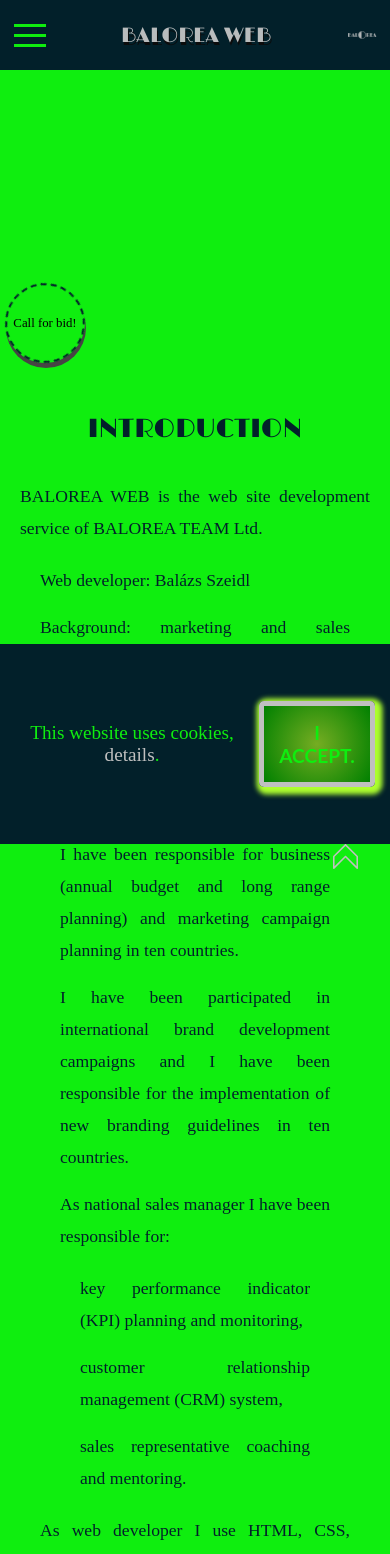
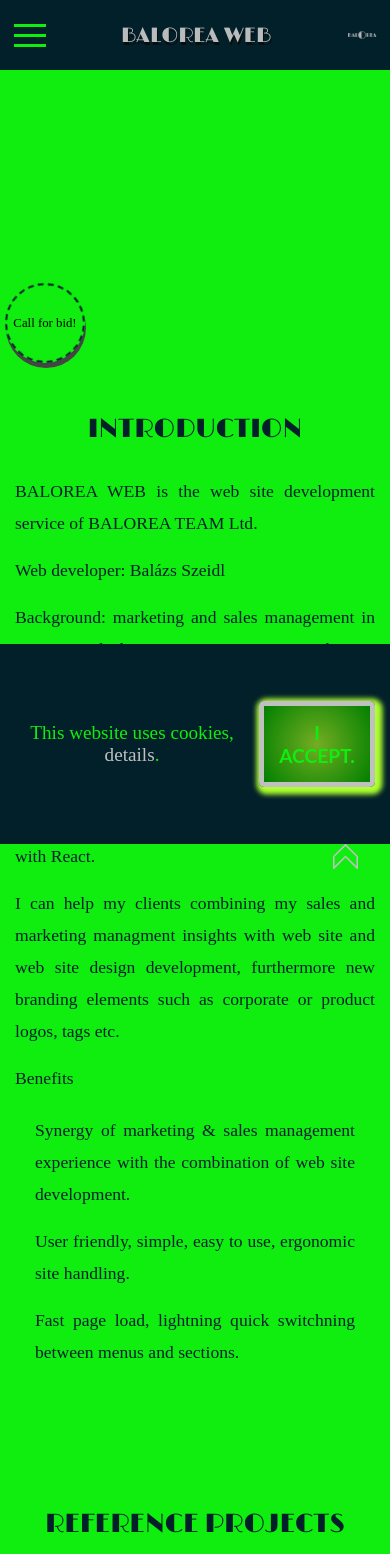
Before and after one commit to szeidl-balazs/nextgenfarmingweb, a React (Create React App) app in the folder frontend/: page / in a window 390 px wide. Shown: the top 1554 px of the page. Built offline with nearby package versions, Linux system fonts and the light colour scheme; a web font is replaced by a local one.

Commit message:
Introduction and benefits ready including media queries.

```diff
--- a/frontend/src/components/css_files/3_2_benefit.css
+++ b/frontend/src/components/css_files/3_2_benefit.css
@@ -10,6 +10,8 @@
 .benefits-list {
     list-style-type: none;
     line-height: 2rem;
+    padding: var(--text-padding);
+    text-align: justify;
 }
 
 .benefit-img {
--- a/frontend/src/components/css_files/6_media_queries.css
+++ b/frontend/src/components/css_files/6_media_queries.css
@@ -420,6 +420,11 @@
         width: 25vw;
         font-size: 1.2rem;
     }
+
+    .benefits-list {
+        padding: calc(3*var(--text-padding));
+        line-height: 3rem;
+    }
 }
 
 /*iPad Air portrait 812px media query*/
--- a/frontend/src/components/structure_components/5_0_Benefits_eng.jsx
+++ b/frontend/src/components/structure_components/5_0_Benefits_eng.jsx
@@ -10,38 +10,19 @@ const BenefitsEng = () => {
 
             <h2>INTRODUCTION</h2>
 
-            <ul className="benefits-list">
-                <p>BALOREA WEB is the web site development service of BALOREA TEAM Ltd.
-                    <ul>
-
+            <div className="benefits-list">
+              <p>BALOREA WEB is the web site development service of BALOREA TEAM Ltd.</p>
               <p>Web developer: Balázs Szeidl</p>
-                        <p>Background: marketing and sales management, web site development:
-                            <ul>
-                                <p>I worked as country and international marketing manager of various multinational companies in agricultural business.</p>
-                                <p>I have been responsible for business (annual budget and long range planning) and marketing campaign planning in ten countries.</p>
-                                <p>I have been participated in international brand development campaigns and I have been responsible for the implementation of new branding guidelines in ten countries.</p>
-                                <p>As national sales manager I have been responsible for:
-                                    <ul>
-                                        <p>key performance indicator (KPI) planning and monitoring,</p>
-                                        <p>customer relationship management (CRM) system,</p>
-                                        <p>sales representative coaching and mentoring.</p>
-                                    </ul>
-                                </p>
-                            </ul>
-                        </p>
+              <p>Background: marketing and sales management in international business environment, web site development. I have experience in developing and leading the implementation of sales and marketing campaigns, I have participated in multinational branding projects.</p>
               <p>As web developer I use HTML, CSS, JavaScript with React.</p>
               <p>I can help my clients combining my sales and marketing managment insights with web site and web site design development, furthermore new branding elements such as corporate or product logos, tags etc.</p>
-
-                    </ul>
-                </p>
-                <p>Benefits
+              <p>Benefits</p>
                 <ul>
                   <p>Synergy of marketing & sales management experience with the combination of web site development.</p>
                   <p>User friendly, simple, easy to use, ergonomic site handling.</p>
                   <p>Fast page load, lightning quick switchning between menus and sections.</p>
                 </ul>
-                </p>
-            </ul>
+            </div>
 
         </div>
 
```
Lines whose indentation alone changed are shown as unchanged.
